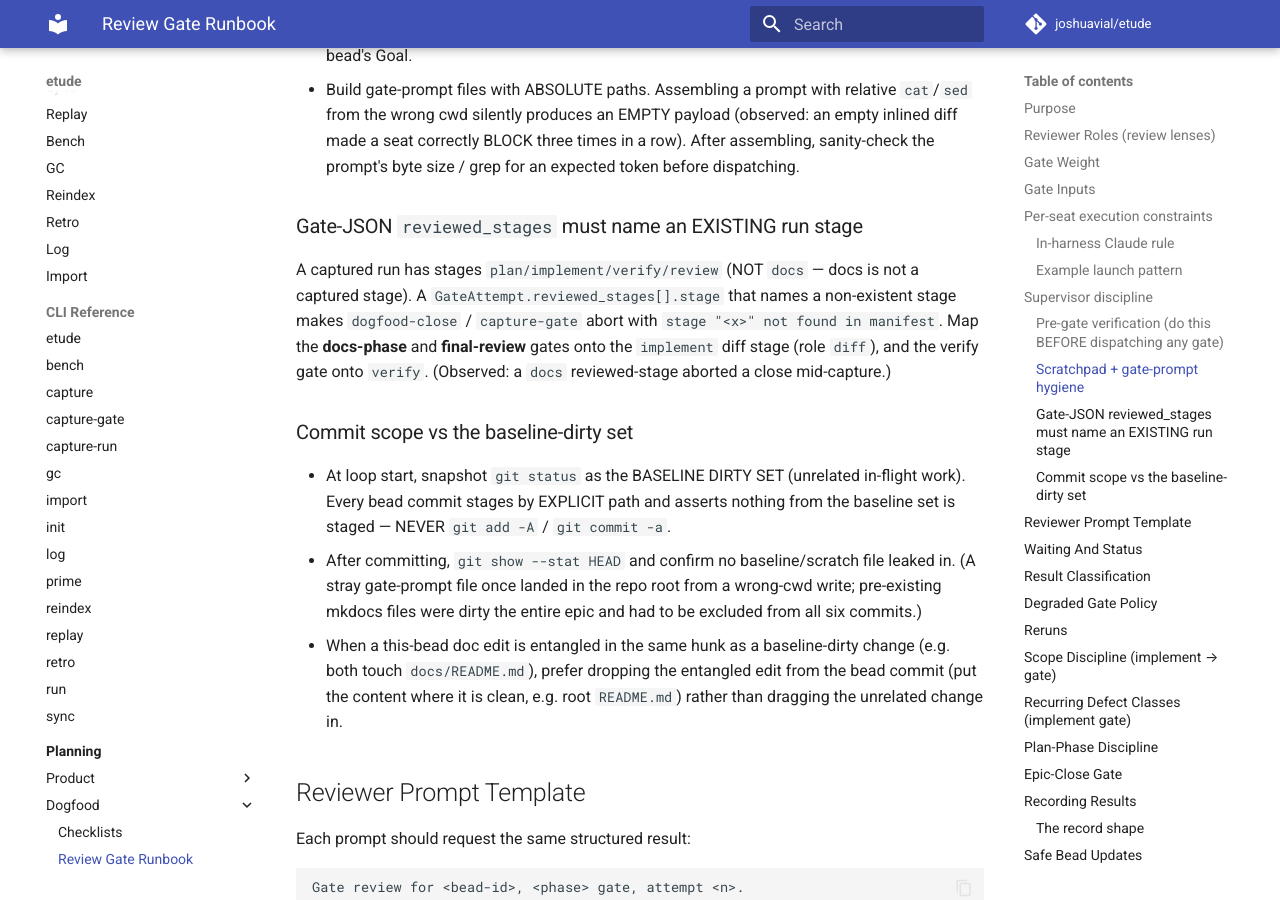
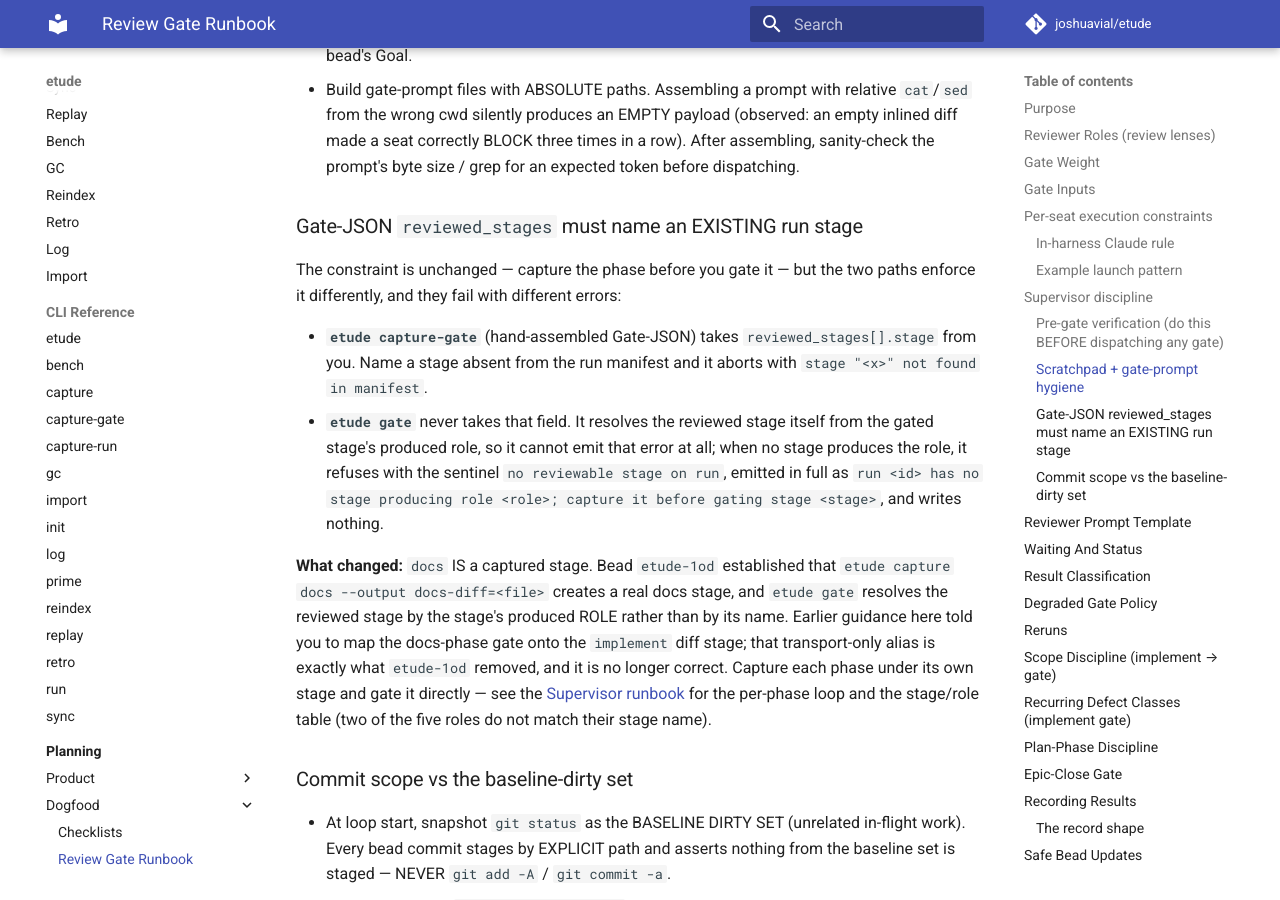
Before and after one commit to joshuavial/etude, an MkDocs documentation site: the page built from docs/plans/dogfood/review-gate-runbook.md, in a window 1280 px wide and 900 px high, scrolled down 7480 px. Built offline with MkDocs 1.6.1 and Material for MkDocs 9.7.7, drawn with Linux system fonts in a browser that asks for light colours; comment, search, counter and statistics services are not loaded.

```diff
--- a/docs/plans/dogfood/review-gate-runbook.md
+++ b/docs/plans/dogfood/review-gate-runbook.md
@@ -341,12 +341,28 @@ verify the artifacts — do not rely on the agent's prose summary:
 
 ### Gate-JSON `reviewed_stages` must name an EXISTING run stage
 
-A captured run has stages `plan/implement/verify/review` (NOT `docs` — docs is
-not a captured stage). A `GateAttempt.reviewed_stages[].stage` that names a
-non-existent stage makes `dogfood-close` / `capture-gate` abort with
-`stage "<x>" not found in manifest`. Map the **docs-phase** and **final-review**
-gates onto the `implement` diff stage (role `diff`), and the verify gate onto
-`verify`. (Observed: a `docs` reviewed-stage aborted a close mid-capture.)
+The constraint is unchanged — capture the phase before you gate it — but the two
+paths enforce it differently, and they fail with different errors:
+
+- **`etude capture-gate`** (hand-assembled Gate-JSON) takes
+  `reviewed_stages[].stage` from you. Name a stage absent from the run manifest
+  and it aborts with `stage "<x>" not found in manifest`.
+- **`etude gate`** never takes that field. It resolves the reviewed stage itself
+  from the gated stage's produced role, so it cannot emit that error at all;
+  when no stage produces the role, it refuses with the sentinel
+  `no reviewable stage on run`, emitted in full as `run <id> has no stage
+  producing role <role>; capture it before gating stage <stage>`, and writes
+  nothing.
+
+**What changed:** `docs` IS a captured stage. Bead `etude-1od` established that
+`etude capture docs --output docs-diff=<file>` creates a real docs stage, and
+`etude gate` resolves the reviewed stage by the stage's produced ROLE rather
+than by its name. Earlier guidance here told you to map the docs-phase gate onto
+the `implement` diff stage; that transport-only alias is exactly what `etude-1od`
+removed, and it is no longer correct. Capture each phase under its own stage and
+gate it directly — see the
+[Supervisor runbook](supervisor-runbook.md) for the per-phase loop and the
+stage/role table (two of the five roles do not match their stage name).
 
 ### Commit scope vs the baseline-dirty set
 
```
Also changed, not shown: docs/plans/dogfood/retro-capture.md (+2 -2 lines), docs/plans/dogfood/supervisor-runbook.md (+6 -2 lines), docs/plans/product/gate-reviewer-record-schema.md (+7 -5 lines), examples/summarize/README.md (+5 -4 lines), 10 other files.
